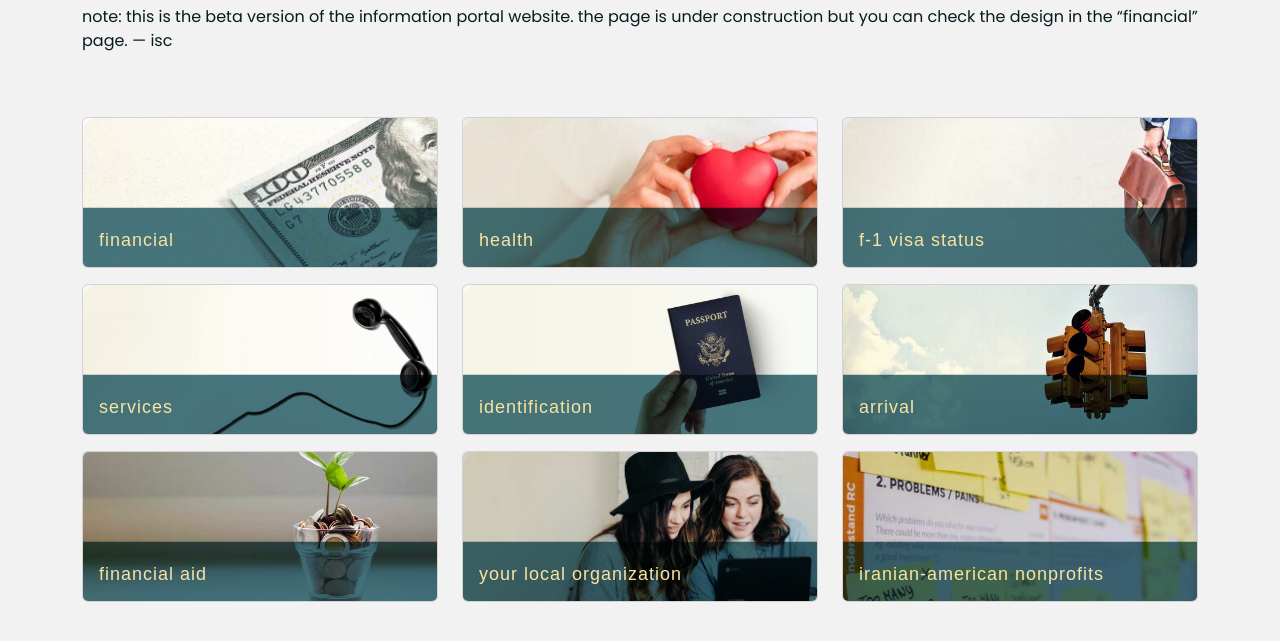
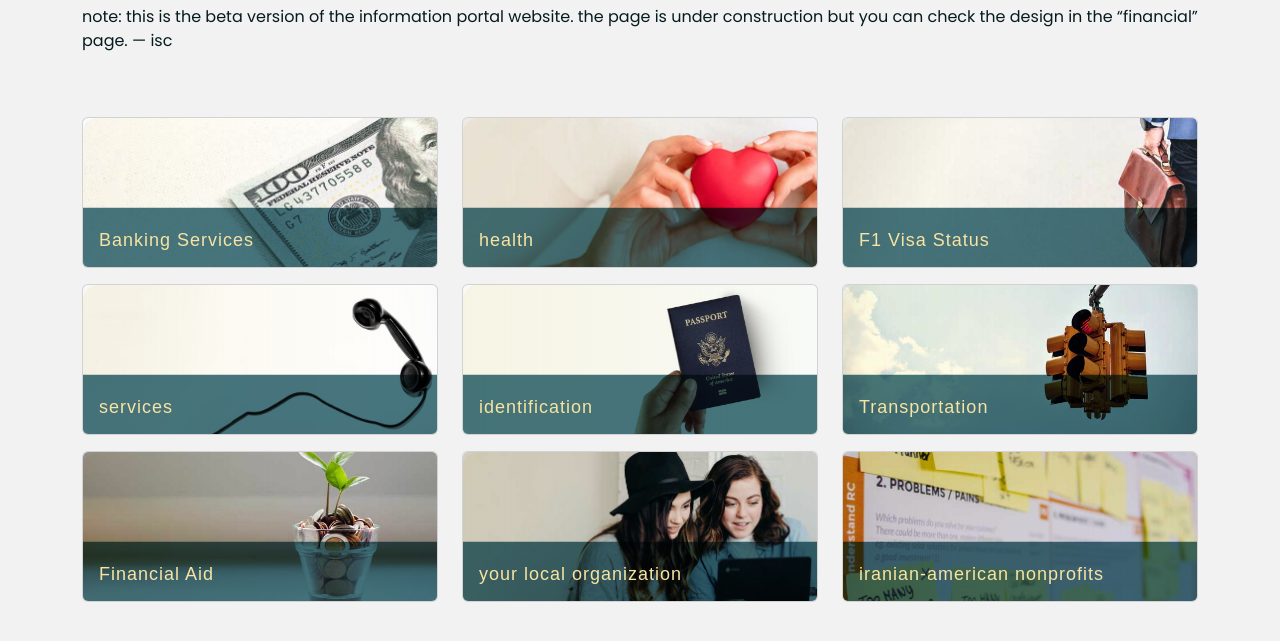
Before and after one commit to ias-portal/portal.github.io, a plain HTML site: page index.html in a window 1280 px wide. Shown: the part 187-828 px from the top of the page. Drawn offline with nearby package versions, Linux system fonts and the light colour scheme; a web font is replaced by a local one.

Commit message:
link updates

```diff
--- a/index.html
+++ b/index.html
@@ -61,12 +61,12 @@
               <div class="col-lg-4 col-md-6">
                 <a
                   class="card"
-                  href="financial.html"
+                  href="banking-services-finances.html"
                   target="_blank"
                 >
                   <div class="card-body">
                     <div class="card-content">
-                      <h2 class="card-title">financial</h2>
+                      <h2 class="card-title">Banking Services</h2>
                       <p class="card-text">
                         learn more about bank account, credit score, credit
                         cards, and tax
@@ -108,7 +108,7 @@
                 <a class="card" href="f1-visa.html" target="_blank">
                   <div class="card-body">
                     <div class="card-content">
-                      <h2 class="card-title">f-1 visa status</h2>
+                      <h2 class="card-title">F1 Visa Status</h2>
                       <p class="card-text">
                         learn more about how to maintain f-1 visa status, work
                         regulations, and beyond.
@@ -165,10 +165,10 @@
               </div>
 
               <div class="col-lg-4 col-md-6">
-                <a class="card" href="arrival.html" target="_blank">
+                <a class="card" href="transportation.html" target="_blank">
                   <div class="card-body">
                     <div class="card-content">
-                      <h2 class="card-title">arrival</h2>
+                      <h2 class="card-title">Transportation</h2>
                       <p class="card-text">
                         learn more about using public transportation, how to get
                         a driver’s license, rent, buy, or lease a vehicle
@@ -187,12 +187,12 @@
               <div class="col-lg-4 col-md-6">
                 <a
                   class="card"
-                  href="banking-services-finances.html"
+                  href="financial-aid.html"
                   target="_blank"
                 >
                   <div class="card-body">
                     <div class="card-content">
-                      <h2 class="card-title">financial aid</h2>
+                      <h2 class="card-title">Financial Aid</h2>
                       <p class="card-text">
                         learn more about getting financial aids, grants, loans,
                         and work study
```
